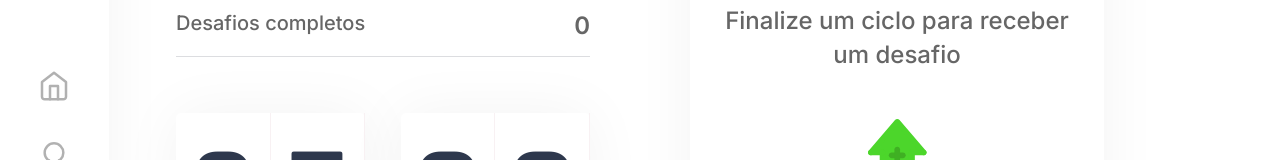
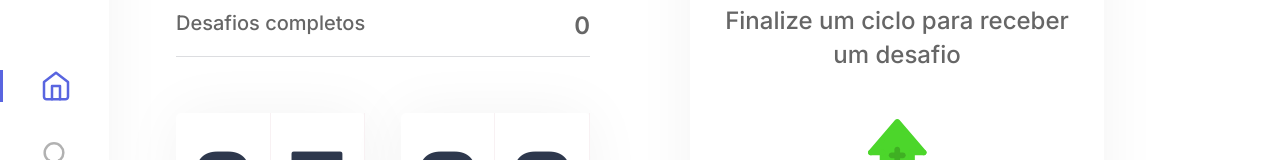
Before and after one commit to Xandowski/moveit, a Next.js app: page /home in a window 1280 px wide. Shown: the part 278-438 px from the top of the page. Built offline with nearby package versions, Linux system fonts and the light colour scheme; no server answers; sample sign-in values are in the browser's storage.

Commit message:
fix href

```diff
--- a/src/components/SideNavBar.tsx
+++ b/src/components/SideNavBar.tsx
@@ -68,7 +68,7 @@ const SideNavBar = () => {
         <img src="/icons/logo.svg" alt="logo" />
       </div>
       <ul>
-        <Link href="/">
+        <Link href="/home">
           <svg
             width="32"
             height="32"
```
